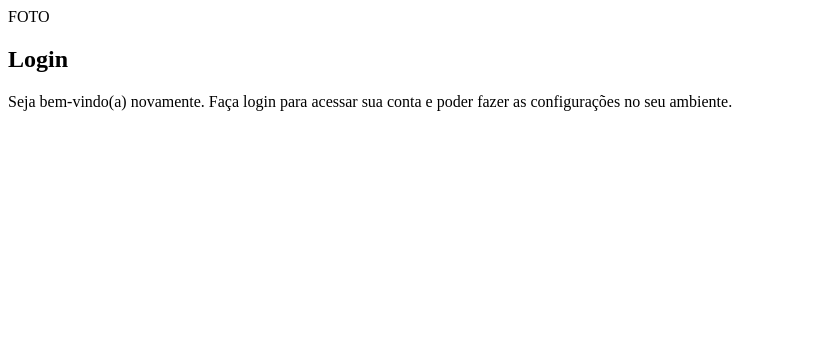
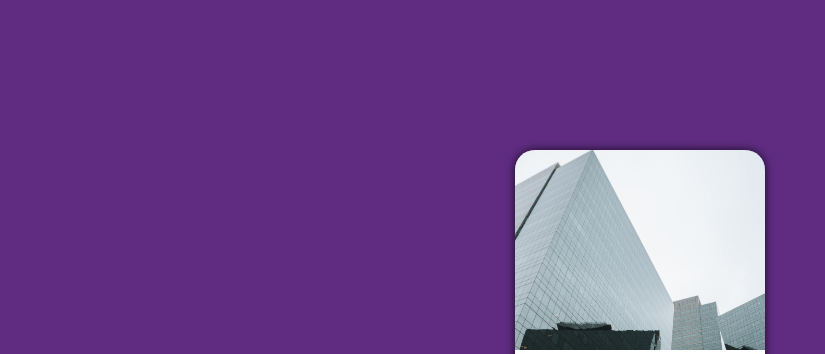
Before and after one commit to MatheusNSS/porjeto-login, a plain HTML site: page index.html in a window 1280 px wide. Shown: the top 354 px of the page, without its empty margins (0-825 px from the left). Drawn offline with Linux system fonts and the light colour scheme.

Commit message:
fundo preparado

```diff
--- a/estilos/style.css
+++ b/estilos/style.css
@@ -5,3 +5,49 @@
     VERDE:  #49a09d
     Roxo:   #5f2c82
 */
+
+*{
+    margin: 0px;
+    padding: 0px;
+    font-family: system-ui, -apple-system, BlinkMacSystemFont, 'Segoe UI', Roboto, Oxygen, Ubuntu, Cantarell, 'Open Sans', 'Helvetica Neue', sans-serif;
+    box-sizing: border-box;
+}
+
+body, html{
+    background-color:#5f2c82;
+    height: 100vh;
+    width: 100vw;
+}
+
+main{
+    position: relative;
+    height: 100vh;
+    width: 100vw;
+}
+
+section#login{
+    position: absolute ;
+    top: 50%;
+    left: 50%;
+    transform: translate(-50%,-50%);
+    overflow: hidden;
+
+    background-color: white;
+    width: 250px;
+    height: 500px;
+    border-radius: 20px;
+    box-shadow: 0px 0px 10px rgba(0, 0, 0, 0.788);
+}
+
+section#login > div#imagem{
+    display: block;
+    background: #5f2c82 url(../imagens/pexels-vinícius-estevão-2896034.jpg) no-repeat;
+    background-size: cover;
+    height: 200px;
+}
+
+section#login > div#formulario{
+    display: block;
+    padding: 10px;
+
+}
--- a/index.html
+++ b/index.html
@@ -3,13 +3,14 @@
 <head>
     <meta charset="UTF-8">
     <meta name="viewport" content="width=device-width, initial-scale=1.0">
-    <title>Document</title>
+    <title>Login</title>
+    <link rel="stylesheet" href="estilos/style.css">
 </head>
 <body>
     <main>
         <section id="login">
             <div id="imagem">
-                FOTO
+
 
             </div>
             <div id="formulario">
@@ -17,7 +18,7 @@
                 <p>Seja bem-vindo(a) novamente. Faça login para acessar sua conta e poder fazer as configurações no seu ambiente.</p>
 
                 <form action="login.php" method="post">
-
+                    <label for="nome" name="nome" required>  </label>
 
                 </form>
             </div>
```
